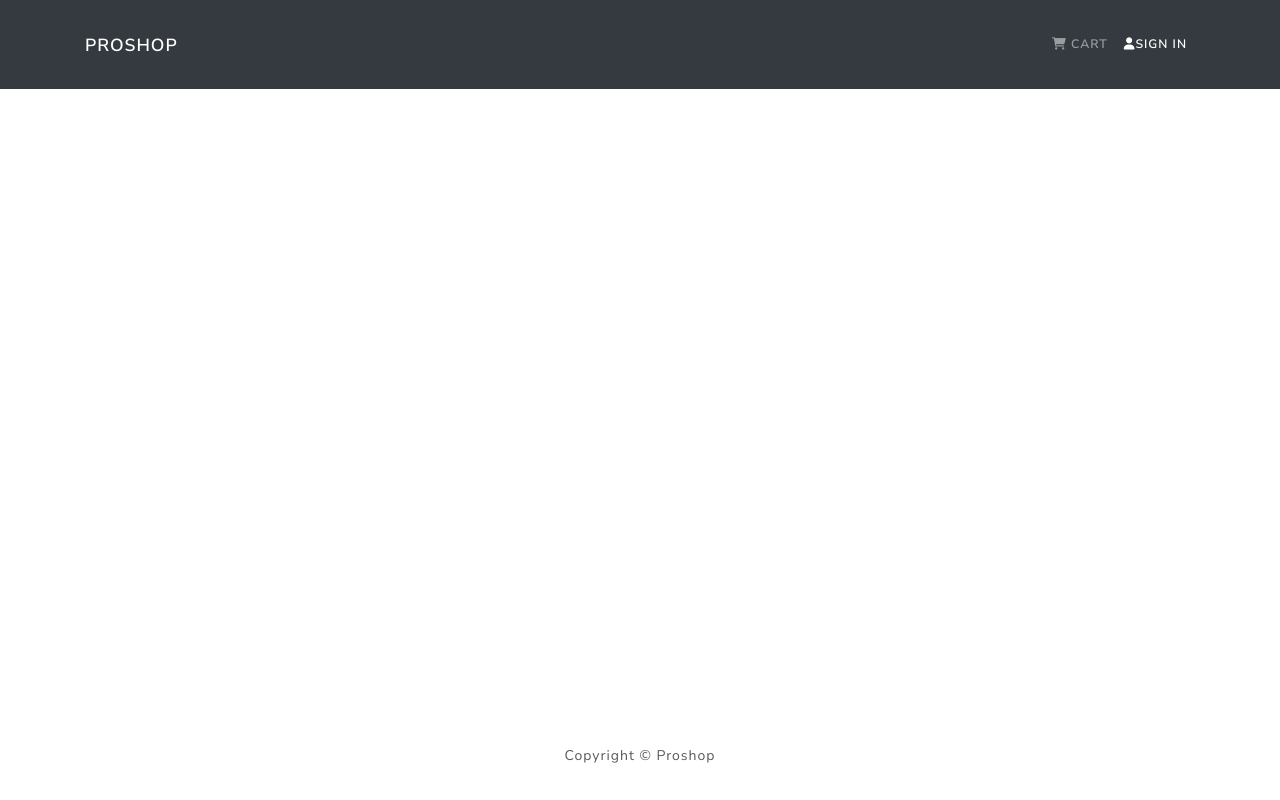
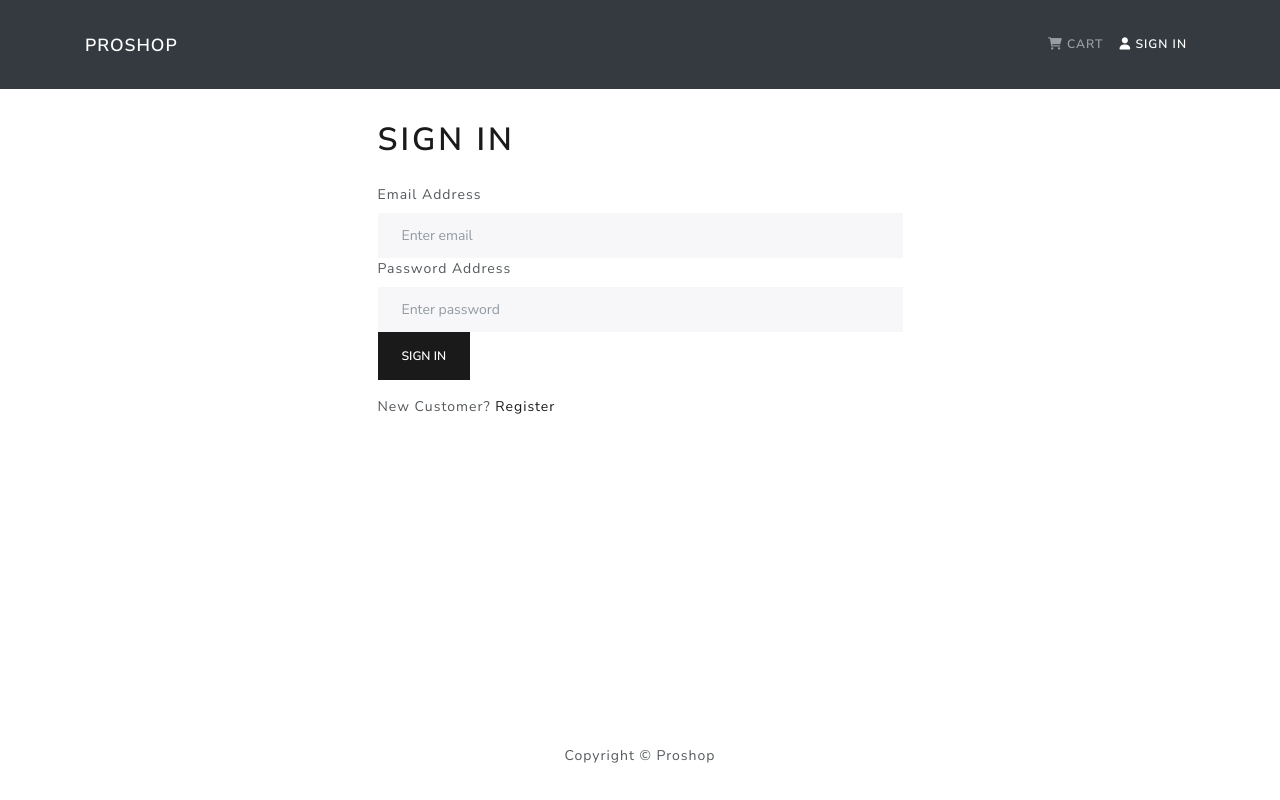
Before and after one commit to AmitabhKale/proshop, a React (Create React App) app in the folder frontend/: page /login in a window 1280 px wide. Built offline with nearby package versions, Linux system fonts and the light colour scheme.

Commit message:
Sign In Functionality

```diff
--- a/frontend/src/App.js
+++ b/frontend/src/App.js
@@ -5,6 +5,7 @@
 import ProductScreen from "./screens/ProductScreen"
 import {BrowserRouter as Router, Route, Routes} from "react-router-dom";
 import CartScreen from "./screens/CartScreen";
+import LoginScreen from "./screens/LoginScreen";
 
 function App() {
   return (
@@ -16,6 +17,7 @@
         {/* <HomeScreen /> */}
         <Routes>
         <Route path='/' element={<HomeScreen />} />
+        <Route path='/login' element={<LoginScreen />} />
         <Route path='/product/:id' element={<ProductScreen />} />
         <Route path='/cart' element={<CartScreen />} />
         <Route path='/cart/:id' element={<CartScreen />} />
--- a/frontend/src/actions/userActions.js
+++ b/frontend/src/actions/userActions.js
@@ -1,4 +1,5 @@
-import { USER_LOGIN_FAIL, USER_LOGIN_REQUEST } from "../constants/userConstants"
+import { USER_LOGIN_FAIL, USER_LOGIN_REQUEST, USER_LOGIN_SUCCESS, USER_LOGOUT } from "../constants/userConstants"
+import axios from "axios"
 
 export const login = (email, password) => async (dispatch) => {
     try{
@@ -15,6 +16,15 @@
         const { data } = await axios.post('/api/users/login', {email, password}, config)
 
         dispatch({
+            type: USER_LOGIN_SUCCESS,
+            payload: data,
+          })
+
+        localStorage.setItem('userInfo', JSON.stringify(data))
+
+
+    }catch(error){
+        dispatch({
             type: USER_LOGIN_FAIL,
             payload:
             error.response && error.response.data.message
@@ -23,3 +33,8 @@
         })
     }
 }
+
+export const logout = () => (dispatch) => {
+    localStorage.removeItem('userInfo')
+    dispatch({ type: USER_LOGOUT })
+  }
--- /dev/null
+++ b/frontend/src/components/FormContainer.js
@@ -0,0 +1,16 @@
+import React from 'react'
+import { Container, Row, Col } from 'react-bootstrap'
+
+const FormContainer = ({ children }) => {
+  return (
+    <Container>
+      <Row className='justify-content-md-center'>
+        <Col xs={12} md={6}>
+          {children}
+        </Col>
+      </Row>
+    </Container>
+  )
+}
+
+export default FormContainer
--- a/frontend/src/components/Header.js
+++ b/frontend/src/components/Header.js
@@ -1,8 +1,20 @@
 import React from 'react'
-import {Container,Navbar,Nav} from 'react-bootstrap'
+import {Container,Navbar,Nav, NavDropdown} from 'react-bootstrap'
 import {LinkContainer} from 'react-router-bootstrap';
+import { useDispatch, useSelector } from 'react-redux'
+import { logout } from '../actions/userActions'
 
 const Header = () => {
+
+  const dispatch = useDispatch()
+
+  const userLogin = useSelector((state) => state.userLogin)
+  const { userInfo } = userLogin
+
+  const logoutHandler = () => {
+    dispatch(logout())
+  }
+
   return (
     <header>
         <Navbar bg="dark" variant='dark' expand="lg" collapseOnSelect>
@@ -16,9 +28,22 @@
         <LinkContainer to='/cart'>
         <Nav.Link><i className='fas fa-shopping-cart'></i> Cart</Nav.Link>
         </LinkContainer>
-        <LinkContainer to='/login'>
-        <Nav.Link><i className='fas fa-user'></i>Sign In</Nav.Link>
-        </LinkContainer>
+        {userInfo ? (
+                <NavDropdown title={userInfo.name} id='username'>
+                  <LinkContainer to='/profile'>
+                    <NavDropdown.Item>Profile</NavDropdown.Item>
+                  </LinkContainer>
+                  <NavDropdown.Item onClick={logoutHandler}>
+                    Logout
+                  </NavDropdown.Item>
+                </NavDropdown>
+              ) : (
+                <LinkContainer to='/login'>
+                  <Nav.Link>
+                    <i className='fas fa-user'></i> Sign In
+                  </Nav.Link>
+                </LinkContainer>
+              )}
         </Nav>
     </Navbar.Collapse>
   </Container>
--- /dev/null
+++ b/frontend/src/screens/LoginScreen.js
@@ -0,0 +1,78 @@
+import React, { useState, useEffect } from 'react'
+import FormContainer from '../components/FormContainer'
+import {useDispatch, useSelector } from 'react-redux';
+import Message from '../components/Message';
+import Loader from '../components/Loader';
+import { login } from '../actions/userActions';
+import { Button, Col, Form, Row } from 'react-bootstrap';
+import { Link, useNavigate, useLocation } from 'react-router-dom';
+
+
+
+const LoginScreen = () => {
+    const [email, setEmail] = useState('')
+    const [password, setPassword] = useState('')
+    const history = useNavigate();
+    const location = useLocation()
+    const dispatch = useDispatch()
+
+    const userLogin = useSelector((state) => state.userLogin)
+    const { loading, error, userInfo } = userLogin
+
+    const redirect = location.search ? location.search.split('=')[1] : '/'
+
+    useEffect(() => {
+      if (userInfo) {
+        history(redirect)
+      }
+    }, [history, userInfo, redirect])
+
+    const submitHandler = (e) => {
+      e.preventDefault()
+      dispatch(login(email, password))
+    }
+
+    return (
+      <FormContainer>
+        <h1>Sign In</h1>
+        {error && <Message variant='danger'>{error}</Message>}
+        {loading && <Loader />}
+        <Form onSubmit={submitHandler}>
+          <Form.Group controlId='email'>
+            <Form.Label>Email Address</Form.Label>
+            <Form.Control
+              type='email'
+              placeholder='Enter email'
+              value={email}
+              onChange={(e) => setEmail(e.target.value)}
+            ></Form.Control>
+          </Form.Group>
+
+          <Form.Group controlId='password'>
+            <Form.Label>Password Address</Form.Label>
+            <Form.Control
+              type='password'
+              placeholder='Enter password'
+              value={password}
+              onChange={(e) => setPassword(e.target.value)}
+            ></Form.Control>
+          </Form.Group>
+
+          <Button type='submit' variant='primary'>
+            Sign In
+          </Button>
+        </Form>
+
+        <Row className='py-3'>
+          <Col>
+            New Customer?{' '}
+            <Link to={redirect ? `/register?redirect=${redirect}` : '/register'}>
+              Register
+            </Link>
+          </Col>
+        </Row>
+      </FormContainer>
+    )
+  }
+
+  export default LoginScreen
```
